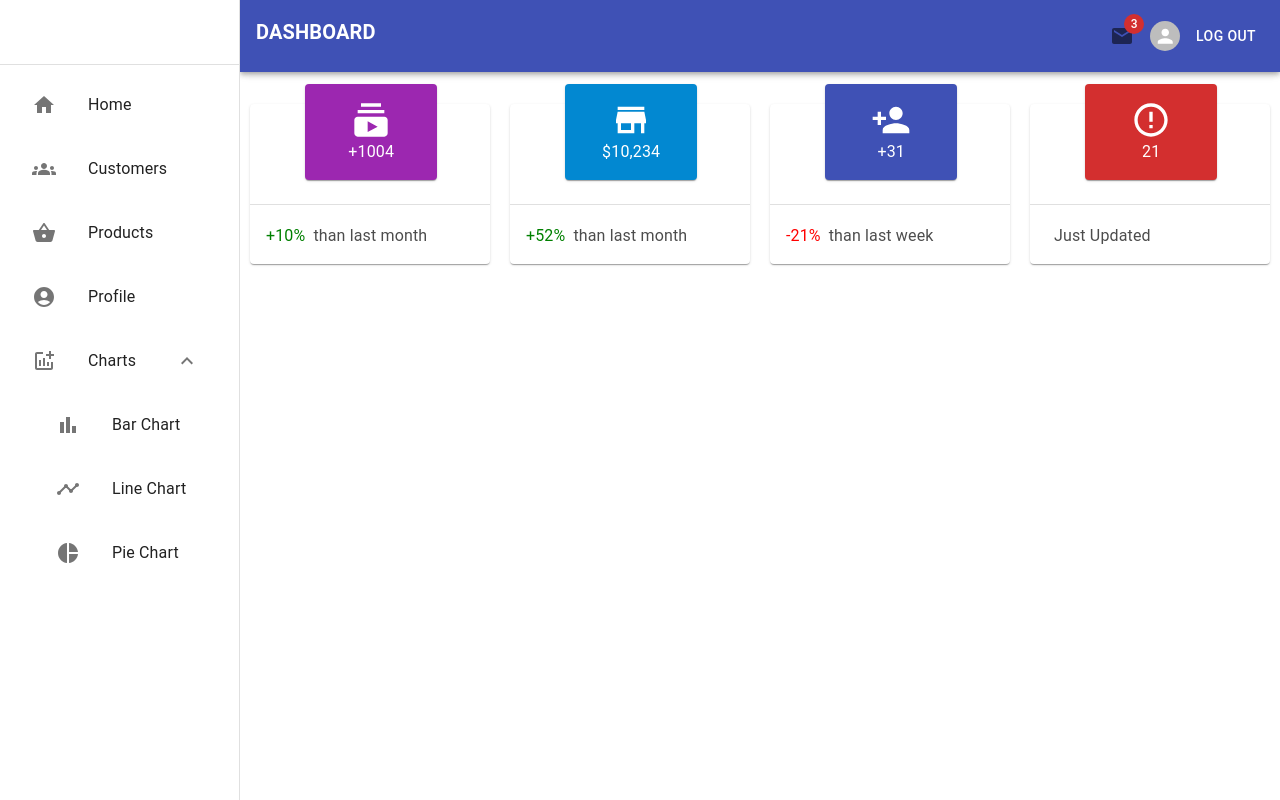
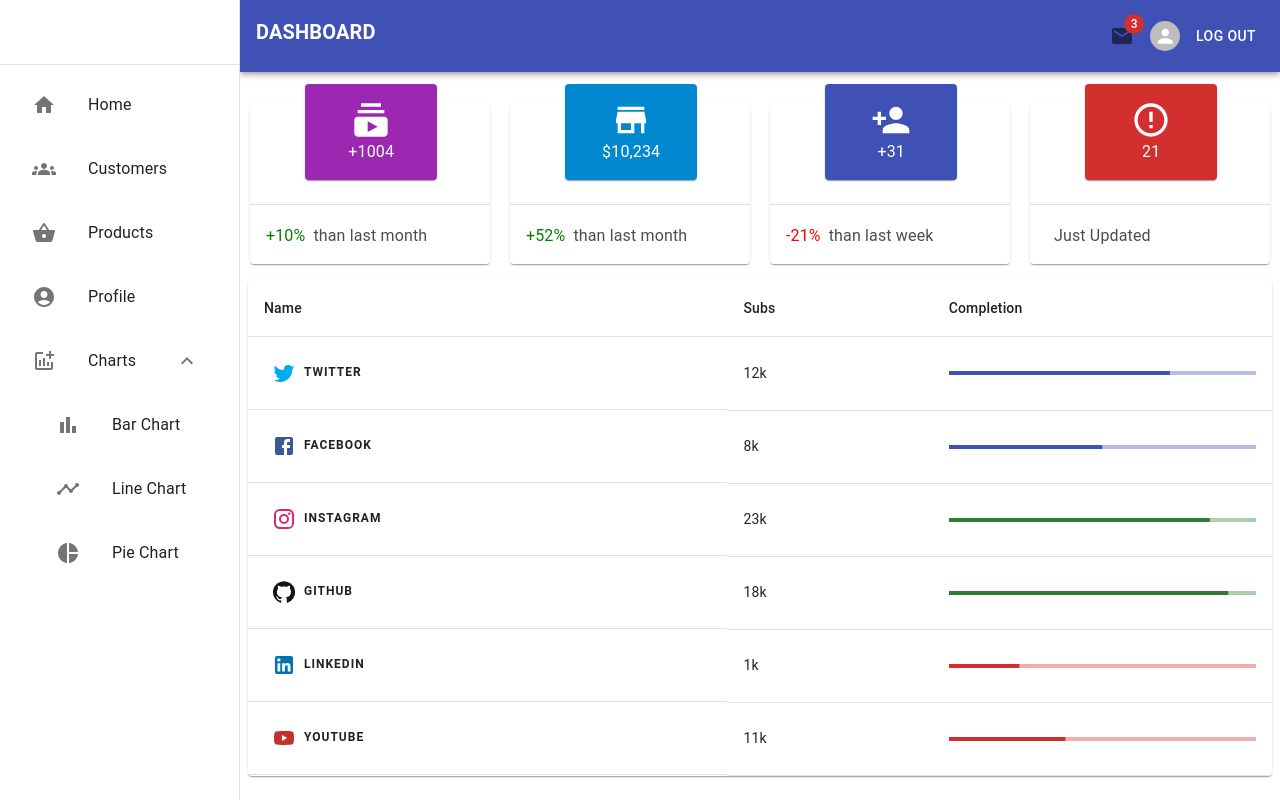
Before and after one commit to junseokoh-hub/react-mui-dashboard, a React (Vite) app: page / in a window 1280 px wide. Built offline with nearby package versions, Linux system fonts and the light colour scheme; sample sign-in values are in the browser's storage.

Commit message:
feat: site table on home page

```diff
--- /dev/null
+++ b/src/components/home/SiteTable.tsx
@@ -0,0 +1,111 @@
+import Paper from "@mui/material/Paper";
+import TableContainer from "@mui/material/TableContainer";
+import Table from "@mui/material/Table";
+import TableHead from "@mui/material/TableHead";
+import TableBody from "@mui/material/TableBody";
+import TableCell from "@mui/material/TableCell";
+import TableRow from "@mui/material/TableRow";
+import LinearProgress from "@mui/material/LinearProgress";
+import IconButton from "@mui/material/IconButton";
+import TwitterIcon from "@mui/icons-material/Twitter";
+import FacebookIcon from "@mui/icons-material/Facebook";
+import InstagramIcon from "@mui/icons-material/Instagram";
+import GitHubIcon from "@mui/icons-material/GitHub";
+import LinkedInIcon from "@mui/icons-material/LinkedIn";
+import YouTubeIcon from "@mui/icons-material/YouTube";
+import Text from "../atoms/Text";
+
+const sites = [
+  {
+    id: 1,
+    site_name: "Twitter",
+    icon: <TwitterIcon />,
+    subs: "12k",
+    completion: 72,
+    color: "#00acee",
+  },
+  {
+    id: 2,
+    site_name: "Facebook",
+    icon: <FacebookIcon />,
+    subs: "8k",
+    completion: 50,
+    color: "#3b5998",
+  },
+  {
+    id: 3,
+    site_name: "Instagram",
+    icon: <InstagramIcon />,
+    subs: "23k",
+    completion: 85,
+    color: "#d62976",
+  },
+  {
+    id: 4,
+    site_name: "Github",
+    icon: <GitHubIcon />,
+    subs: "18k",
+    completion: 91,
+    color: "#171515",
+  },
+  {
+    id: 5,
+    site_name: "LinkedIn",
+    icon: <LinkedInIcon />,
+    subs: "1k",
+    completion: 23,
+    color: "#0072b1",
+  },
+  {
+    id: 6,
+    site_name: "Youtube",
+    icon: <YouTubeIcon />,
+    subs: "11k",
+    completion: 38,
+    color: "#c4302b",
+  },
+];
+
+const SiteTable = () => {
+  return (
+    <TableContainer component={Paper} sx={{ mt: 2 }}>
+      <Table>
+        <TableHead>
+          <TableRow>
+            <TableCell>Name</TableCell>
+            <TableCell>Subs</TableCell>
+            <TableCell>Completion</TableCell>
+          </TableRow>
+        </TableHead>
+        <TableBody>
+          {sites.map((site) => (
+            <TableRow hover={true} key={site.id} sx={{ cursor: "pointer" }}>
+              <TableCell sx={{ display: "flex", alignItems: "center" }}>
+                <IconButton sx={{ color: site.color }}>{site.icon}</IconButton>{" "}
+                <Text variant="overline" sx={{ fontWeight: 600 }}>
+                  {site.site_name}
+                </Text>
+              </TableCell>
+              <TableCell>{site.subs}</TableCell>
+              <TableCell>
+                <LinearProgress
+                  value={site.completion}
+                  variant="determinate"
+                  color={
+                    site.completion < 40
+                      ? "error"
+                      : site.completion > 80
+                      ? "success"
+                      : "primary"
+                  }
+                />
+              </TableCell>
+            </TableRow>
+          ))}
+        </TableBody>
+      </Table>
+    </TableContainer>
+  );
+};
+
+export default SiteTable;
--- a/src/pages/HomePage.tsx
+++ b/src/pages/HomePage.tsx
@@ -1,10 +1,12 @@
 import Box from "@mui/material/Box";
 import InfoCardContainer from "../components/home/InfoCardContainer";
+import SiteTable from "../components/home/SiteTable";
 
 const HomePage = () => {
   return (
     <Box>
       <InfoCardContainer />
+      <SiteTable />
     </Box>
   );
 };
```
